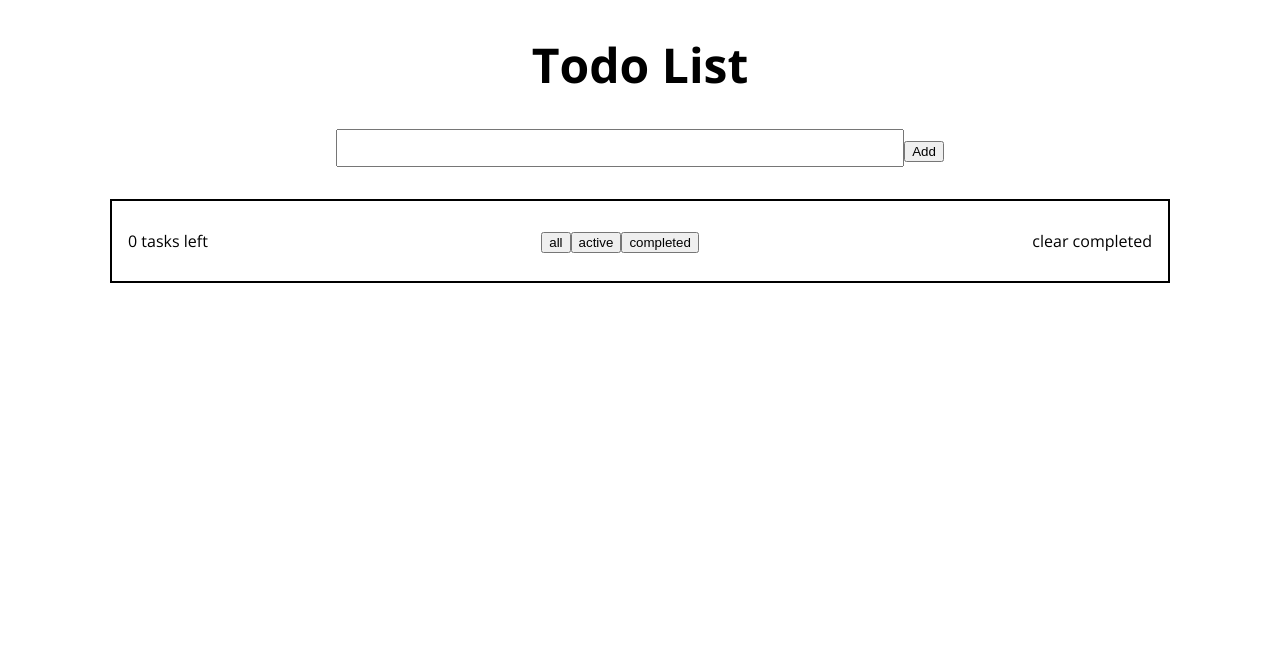
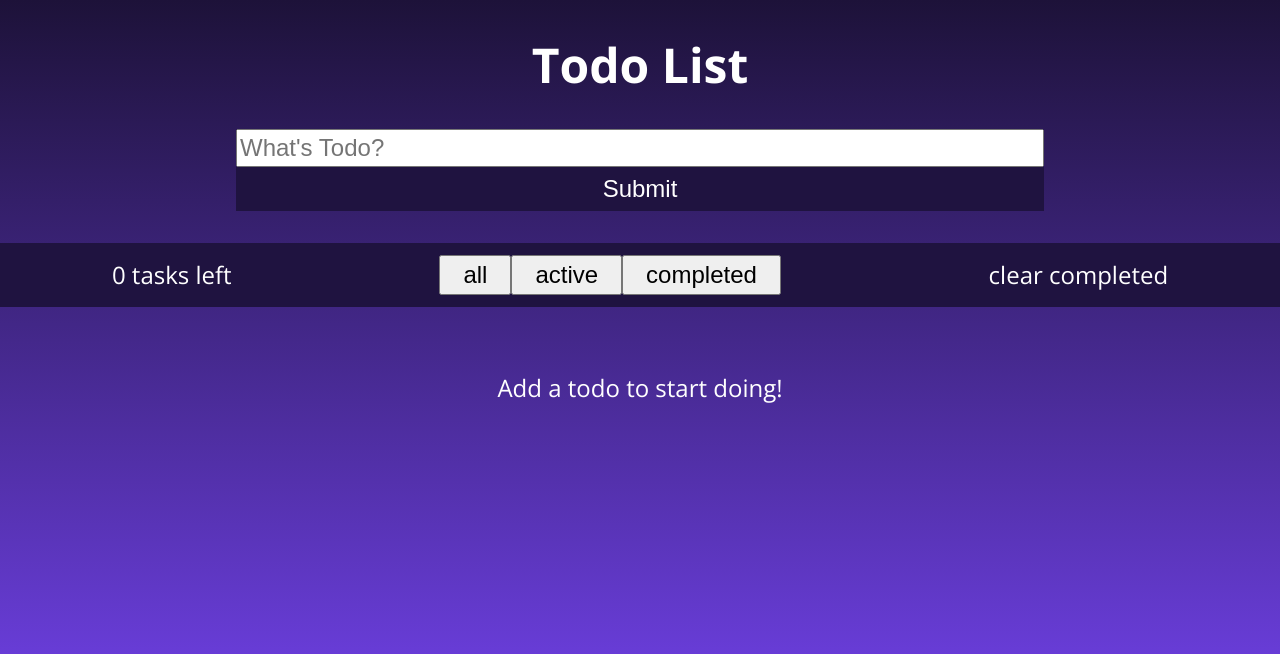
Before and after one commit to MohamadAlsyouf/todo-list, a React (Create React App) app in the folder todo-list/: page / in a window 1280 px wide. Shown: the top 654 px of the page. Built offline with nearby package versions, Linux system fonts and the light colour scheme.

Commit message:
Redesigned my app, implemented media queries for mobile responsiveness

```diff
--- a/todo-list/src/App.jsx
+++ b/todo-list/src/App.jsx
@@ -69,6 +69,12 @@ export default function App() {
     setTodos(dragTodos);
   };
 
+  let isEmpty;
+  if (todos.length === 0) {
+    isEmpty = <span>Add a todo to start doing!</span>;
+  } else {
+    isEmpty = <span style={{ display: "none" }}></span>;
+  }
   return (
     <>
       <$.AppWrapper>
@@ -87,7 +93,10 @@ export default function App() {
           <$.FilterDiv>
             <span>{todoCount} tasks left</span>
             <div>{filterList}</div>
-            <span className="clear-completed" onClick={() => clearCompleted()}>
+            <span
+              style={{ cursor: "pointer" }}
+              onClick={() => clearCompleted()}
+            >
               clear completed
             </span>
           </$.FilterDiv>
@@ -98,6 +107,7 @@ export default function App() {
               <div {...provided.droppableProps} ref={provided.innerRef}>
                 <span style={{ display: "none" }}>{provided.placeholder}</span>
                 <$.TodoWrapper>
+                  {isEmpty}
                   {todos.filter(filterMap[filter]).map((todo, index) => (
                     <Draggable
                       key={todo.id}
@@ -112,7 +122,6 @@ export default function App() {
                           todo={todo}
                           toggleDone={toggleDone}
                           deleteTodo={deleteTodo}
-                          tabIndex="0"
                         />
                       )}
                     </Draggable>
--- a/todo-list/src/components/filterButton.jsx
+++ b/todo-list/src/components/filterButton.jsx
@@ -1,14 +1,15 @@
 import React from "react";
+import * as $ from "../styles/styling";
 
 export default function FilterButton(props) {
   return (
-    <button
+    <$.FilterButton
       type="button"
       className="filter-button"
       aria-pressed={props.isPressed}
       onClick={() => props.setFilter(props.name)}
     >
       <span>{props.name}</span>
-    </button>
+    </$.FilterButton>
   );
 }
--- a/todo-list/src/components/form.jsx
+++ b/todo-list/src/components/form.jsx
@@ -1,4 +1,5 @@
 import React, { useState } from "react";
+import * as $ from "../styles/styling";
 
 const useInputValue = (initialValue) => {
   const [value, setValue] = useState("");
@@ -21,10 +22,8 @@ export default function TodoForm({ onSubmit }) {
         resetValue();
       }}
     >
-      <input className="todo-input" {...todoText} />
-      <button className="add-button" type="submit">
-        Add
-      </button>
+      <$.TodoInput {...todoText} placeholder={"What's Todo?"} required />
+      <$.AddButton type="submit">Submit</$.AddButton>
     </form>
   );
 }
--- a/todo-list/src/components/todo.jsx
+++ b/todo-list/src/components/todo.jsx
@@ -1,4 +1,4 @@
-import React, { useState } from "react";
+import React from "react";
 import * as $ from "../styles/styling";
 
 export default function Todo({
@@ -9,16 +9,6 @@ export default function Todo({
   deleteTodo,
   tabIndex,
 }) {
-  const [hovered, setHovered] = useState(-1);
-
-  const showTrashIcon = (id) => {
-    setHovered(id);
-  };
-
-  const hideTrashIcon = () => {
-    setHovered(-1);
-  };
-
   return (
     <$.TodoItem
       ref={provided.innerRef}
@@ -29,8 +19,6 @@ export default function Todo({
       done={todo.done}
       key={todo.id}
       isDragging={snapshot.isDragging}
-      onMouseEnter={() => showTrashIcon(todo.id)}
-      onMouseLeave={hideTrashIcon}
     >
       <i
         className={
@@ -42,7 +30,7 @@ export default function Todo({
       <span onClick={() => toggleDone(todo.id)}>{todo.content}</span>
       <i
         id={todo.id}
-        className={hovered === todo.id ? "fa-solid fa-trash-can" : "no-display"}
+        className={"fa-solid fa-trash-can"}
         onClick={() => deleteTodo(todo.id)}
         alt="delete-icon"
       ></i>
--- a/todo-list/src/styles/App.css
+++ b/todo-list/src/styles/App.css
@@ -3,47 +3,26 @@
 body {
   margin: 0%;
   padding: 0%;
+  background: linear-gradient(to bottom, #1d1239 0%, #693dd9 80%);
 }
 
-.todo-input {
-  width: 35rem;
-  height: 2rem;
-  font-size: 1.5rem;
+button {
+  cursor: pointer;
+  color: #100a21;
 }
 
 .fa-circle,
 .fa-circle-check {
-  font-size: 1.5rem;
+  font-size: 1.6rem;
   margin-right: 0.5rem;
-  cursor: default;
+  cursor: pointer;
 }
 
 .fa-trash-can {
   margin-left: auto;
-  cursor: default;
-}
-
-.no-display {
-  display: none;
-}
-
-.footer button {
-  padding: 0.5rem;
-  border: solid 1px black;
-}
-
-.filter-button {
   cursor: pointer;
 }
 
-.filter-button:hover {
-  background-color: darkgray;
+.fa-trash-can:hover {
+  color: #1f1340;
 }
-
-.clear-completed {
-  cursor: pointer;
-}
-
-.add-button {
-
-}
--- a/todo-list/src/styles/styling.js
+++ b/todo-list/src/styles/styling.js
@@ -1,4 +1,16 @@
 import styled from "styled-components";
+
+const size = {
+  mobile: '425px',
+  tablet: '768px',
+  desktop: '1300px'
+}
+
+const device = {
+  mobile: `(min-width: ${size.mobile})`,
+  tablet: `(min-width: ${size.tablet})`,
+  desktop: `(min-width: ${size.desktop})`,
+}
 
 export const AppWrapper = styled.div`
   text-align: center;
@@ -8,7 +20,139 @@ export const AppWrapper = styled.div`
 `;
 
 export const AppHeader = styled.header`
+  color: white;
   font-size: 1.5rem;
+`;
+
+export const TodoInput = styled.input`
+  @media ${device.mobile} {
+    width: 24rem;
+    height: 2rem;
+    font-size: 1.5rem;
+    margin: 0 1rem;
+  };
+
+  @media ${device.tablet} {
+    width: 50rem;
+    height: 2rem;
+    font-size: 1.5rem;
+  };
+
+  @media ${device.desktop} {
+    width: 66rem;
+    height: 2rem;
+    font-size: 1.5rem;
+  };
+`;
+
+export const AddButton = styled.button`
+  @media ${device.mobile} {
+    font-size: 1.2rem;
+    width: 24.5rem;
+    height: 2.5rem;
+    margin: 0 1rem;
+  };
+
+  @media ${device.tablet} {
+    font-size: 1.5rem;
+    width: 50.5rem;
+    height: 2.7rem;
+  };
+
+  @media ${device.desktop} {
+    font-size: 1.5rem;
+    width: 66.5rem;
+    height: 2.7rem;
+  };
+
+  background-color: #1f1340;
+  color: white;
+  border: none;
+  &:hover {
+    background-color: #3B2379;
+  };
+`;
+
+export const FilterDiv = styled.div`
+  @media ${device.mobile} {
+    width: 100%;
+    padding: 0.5rem;
+    border: none;
+  };
+
+  @media ${device.tablet} {
+    justify-content: space-around;
+    > span {
+      font-size: 1.5rem;
+    };
+  };
+
+  @media ${device.desktop} {
+    justify-content: space-around;
+    > span {
+      font-size: 1.5rem;
+    };
+  };
+
+  display: flex;
+  align-items: center;
+  justify-content: space-between;
+  border: 2px solid black;
+  background-color: #1f1340;
+  color: white;
+  padding: 1rem;
+  > span:hover {
+    color: lightgrey;
+  };
+`;
+
+export const FilterWrapper = styled.div`
+  @media ${device.mobile} {
+    width: 100%;
+    height: 4rem;
+  };
+
+  @media ${device.desktop} {
+    height: 5rem;
+  };
+
+  width: 100%;
+  display: flex;
+  justify-content: center;
+  margin-top: 2rem;
+  background-color: white;
+`;
+
+export const FilterButton = styled.button`
+  @media ${device.mobile} {
+    height: 2rem;
+    font-size: 1rem;
+  };
+
+  @media ${device.tablet} {
+    height: 2.5rem;
+    > span {
+    padding: 0 1rem;
+    font-size: 1.5rem;
+    };
+  };
+
+  @media ${device.desktop} {
+    height: 3rem;
+    > span {
+    padding: 0 1rem;
+    font-size: 1.6rem;
+    };
+  };
+
+  color: black;
+  &:hover {
+    background-color: darkgrey;
+  };
+  &:focus {
+    font-weight: bold;
+    background-color: #d9cbfa;
+  };
 `;
 
 export const TodoWrapper = styled.div`
@@ -16,56 +160,68 @@ export const TodoWrapper = styled.div`
   display: flex;
   flex-direction: column;
   align-items: center;
-`;
-
-export const FilterWrapper = styled.div`
-  display: flex;
-  justify-content: center;
-  margin-top: 2rem;
-`;
-
-export const FilterDiv = styled.div`
-  display: flex;
-  align-items: center;
-  justify-content: space-between;
-  border: 2px solid black;
-  width: 80%;
-  height: 3rem;
-  padding: 1rem;
+  > span {
+    font-size: 1.5rem;
+    color: white;
+    margin-top: 3rem;
+  };
 `;
 
 export const TodoItem = styled.div`
+  @media ${device.mobile} {
+    width: 85%;
+    height: 3rem;
+    margin: 0.3rem 0;
+    padding: 1rem;
+    font-size: 1.25rem;
+  };
+
+  @media ${device.tablet} {
+    width: 60%;
+    height: 3rem;
+    margin: 0.8rem 0;
+    padding: 1rem;
+    font-size: 1.25rem;
+  };
+
+  @media ${device.desktop} {
+    width: 60%;
+    height: 3rem;
+    margin: 0.8rem 0;
+    padding: 1rem;
+    font-size: 1.25rem;
+  };
+
+  border: none;
+  background-color: #1f1340;
+  color: white;
   display: flex;
   align-items: center;
-  width: 60%;
-  height: 3rem;
-  margin: 0.8rem 0;
-  border: 2px solid black;
-  padding: 1rem;
   text-align: left;
   cursor: default;
-  font-size: 1.25rem;
   transform: none;
   > span {
-    cursor: default;
+    cursor: pointer;
   };
   &:hover {
-    Background: lightblue;
+    Background: #3B2379;
   };
   &:focus {
-    border: 5px solid red;
+    border: 5px dotted red;
   };
+
   ${({ done }) => done && `
     background: lightgreen;
+    color: black;
     > span {
-    cursor: default;
     text-decoration: line-through;
     };
     &:hover {
       background: #88dc88;
     };
   `};
+
   ${({ isDragging }) => isDragging && `
-    background: lightskyblue;
+    background: #8867e2;
   `};
 `;
```
Also changed, not shown: 1 other file (tests, documents, lock files or other folders).
